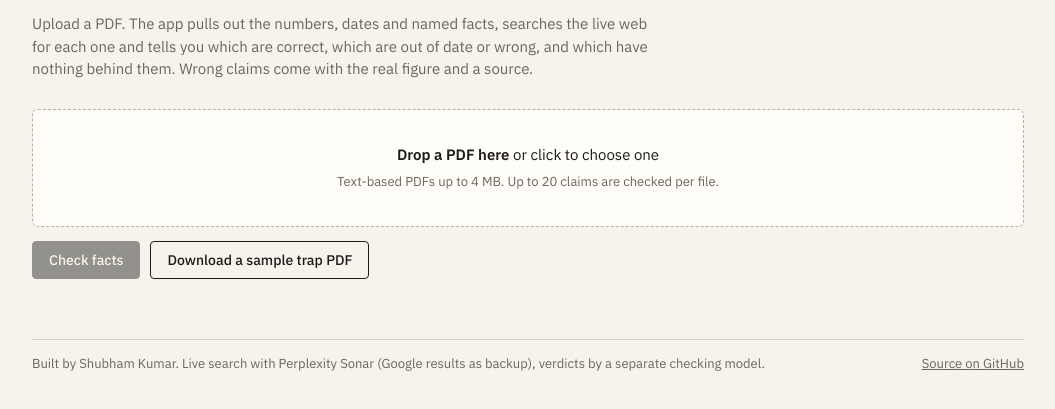
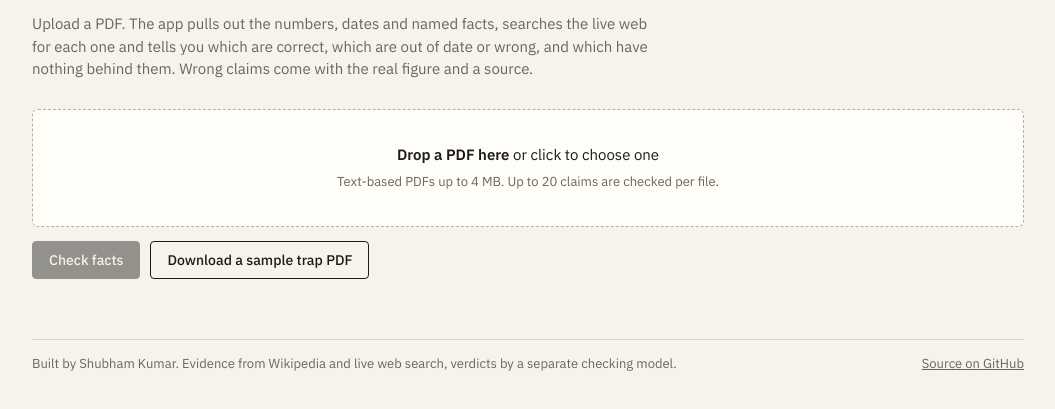
Before and after one commit to Ch3135/fact-check-agent, a plain HTML site: page static/index.html in a window 1280 px wide. Shown: the part 117-526 px from the top of the page, without its empty margins (112-1167 px from the left). Drawn offline with Linux system fonts and the light colour scheme.

Commit message:
Update README and footer for the Groq setup

```diff
--- a/static/index.html
+++ b/static/index.html
@@ -137,7 +137,7 @@
   <div id="results"></div>
 
   <footer>
-    <span>Built by Shubham Kumar. Live search with Perplexity Sonar (Google results as backup), verdicts by a separate checking model.</span>
+    <span>Built by Shubham Kumar. Evidence from Wikipedia and live web search, verdicts by a separate checking model.</span>
     <a href="https://github.com/Ch3135/fact-check-agent">Source on GitHub</a>
   </footer>
 </div>
```
Also changed, not shown: 1 other file.
